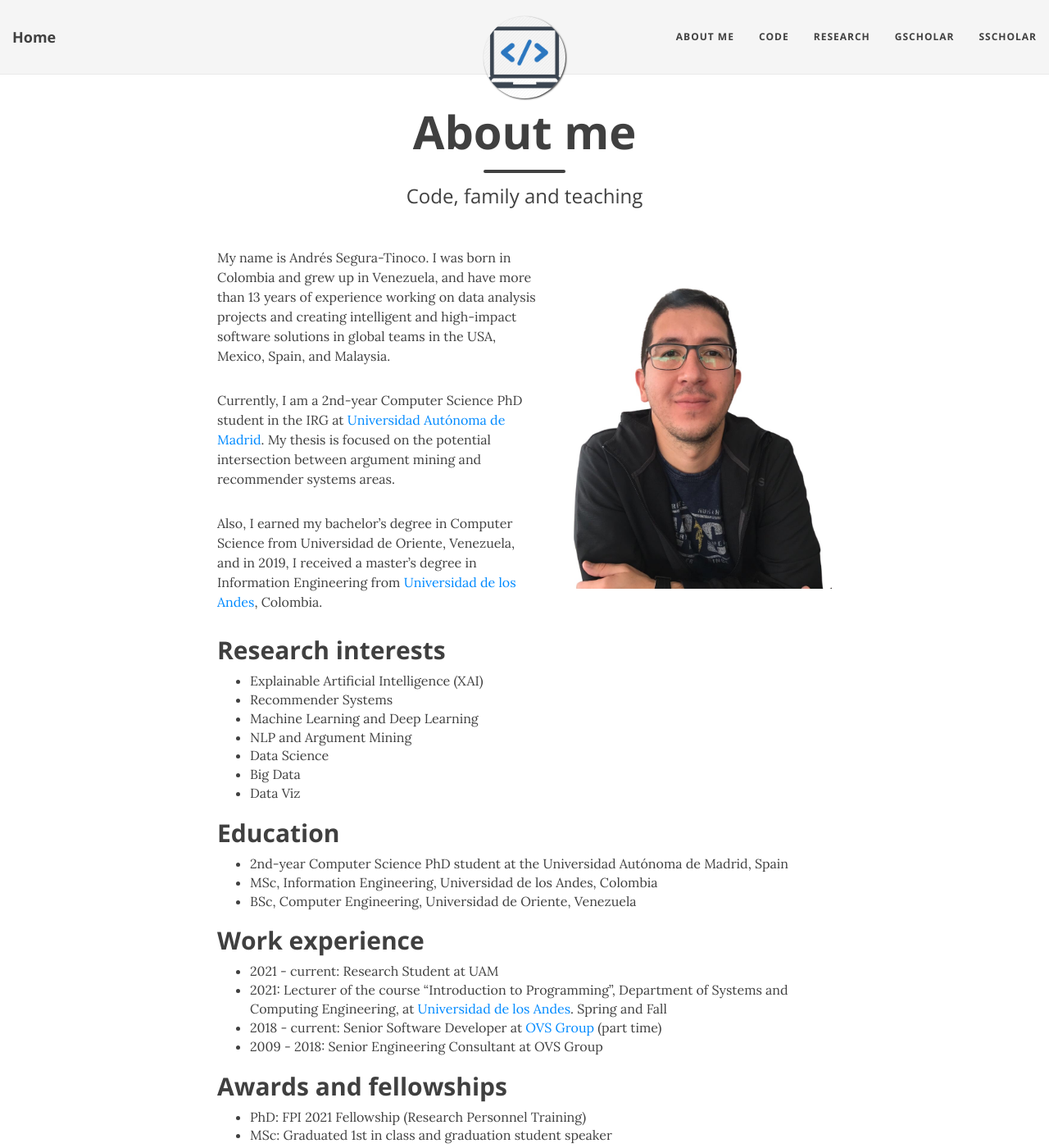
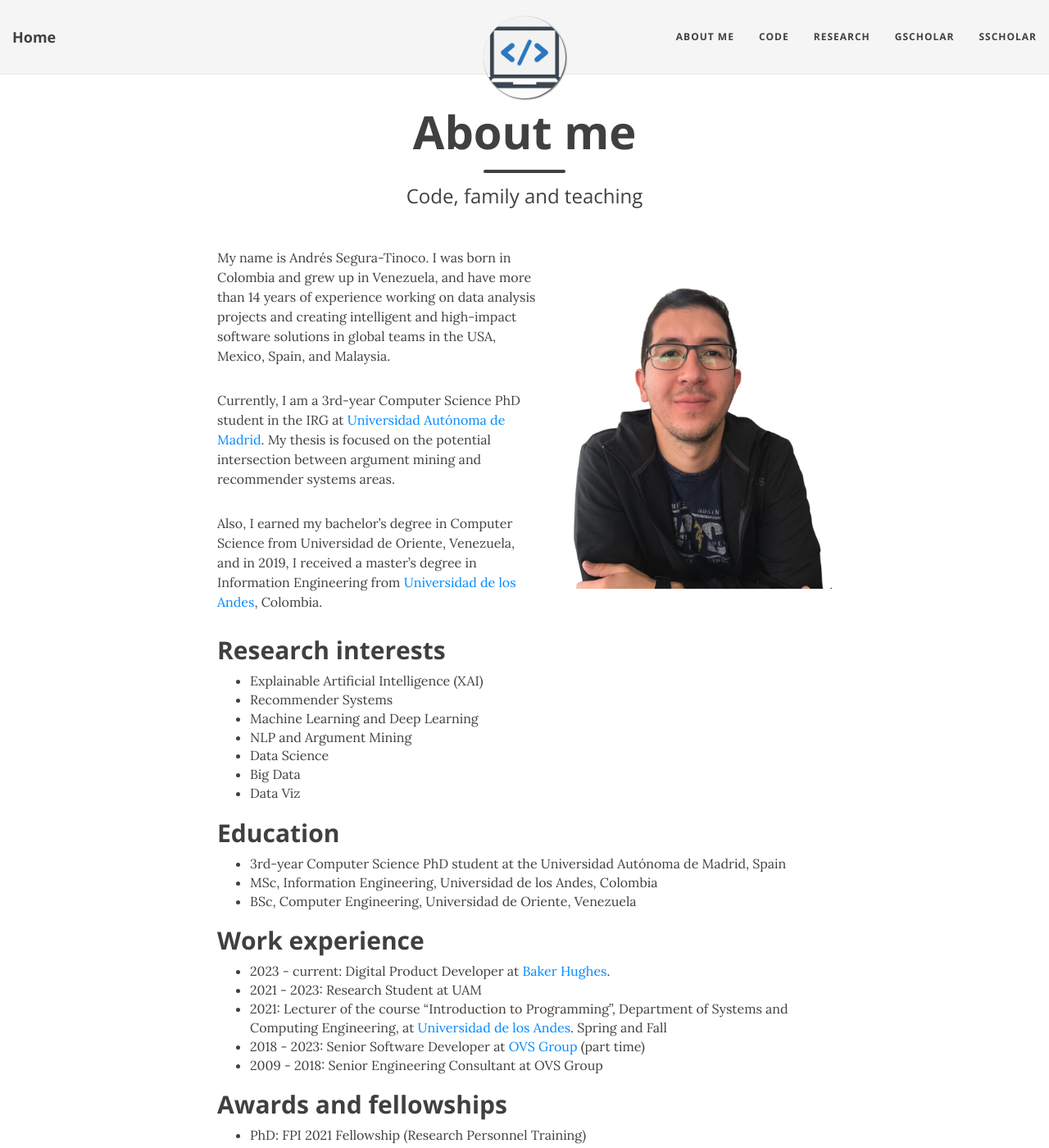
Before and after one commit to ansegura7/ansegura7.github.io, a Jekyll site: the page built from aboutme.md, in a window 1280 px wide and 1400 px high. Shown: the whole window at 82% size. Built offline with Jekyll 4.4.1, drawn with Linux system fonts in a browser that asks for light colours; nearby versions of some CDN libraries.

Commit message:
Update aboutme.md
The about-me section has been updated.

```diff
--- a/aboutme.md
+++ b/aboutme.md
@@ -6,8 +6,8 @@
 
 <div>
     <img alt="Andrés Segura-Tinoco image" src="https://raw.githubusercontent.com/ansegura7/ansegura7.github.io/master/img/avatar-icon-ast.jpg" style="width:350px; float:right; margin-left:10px; margin-bottom:15px;" >
-    <p>My name is Andrés Segura-Tinoco. I was born in Colombia and grew up in Venezuela, and have more than 13 years of experience working on data analysis projects and creating intelligent and high-impact software solutions in global teams in the USA, Mexico, Spain, and Malaysia.</p>
-    <p>Currently, I am a 2nd-year Computer Science PhD student in the IRG at <a href="http://www.uam.es/EscuelaDoctorado/Programa-de-Doctorado-en-Ingenier%C3%ADa-Inform%C3%A1tica-/1446711329597.htm?language=en_GB&nDept=2&pid=1446711296967&pidDept=1446711297278" target="_blank">Universidad Autónoma de Madrid</a>. My thesis is focused on the potential intersection between argument mining and recommender systems areas.</p>
+    <p>My name is Andrés Segura-Tinoco. I was born in Colombia and grew up in Venezuela, and have more than 14 years of experience working on data analysis projects and creating intelligent and high-impact software solutions in global teams in the USA, Mexico, Spain, and Malaysia.</p>
+    <p>Currently, I am a 3rd-year Computer Science PhD student in the IRG at <a href="http://www.uam.es/EscuelaDoctorado/Programa-de-Doctorado-en-Ingenier%C3%ADa-Inform%C3%A1tica-/1446711329597.htm?language=en_GB&nDept=2&pid=1446711296967&pidDept=1446711297278" target="_blank">Universidad Autónoma de Madrid</a>. My thesis is focused on the potential intersection between argument mining and recommender systems areas.</p>
 </div>
 
 Also, I earned my bachelor’s degree in Computer Science from Universidad de Oriente, Venezuela, and in 2019, I received a master’s degree in Information Engineering from <a href="https://sistemas.uniandes.edu.co/es/mine" target="_blank">Universidad de los Andes</a>, Colombia.
@@ -22,14 +22,15 @@
 - Data Viz
 
 ## Education
-- 2nd-year Computer Science PhD student at the Universidad Autónoma de Madrid, Spain
+- 3rd-year Computer Science PhD student at the Universidad Autónoma de Madrid, Spain
 - MSc, Information Engineering, Universidad de los Andes, Colombia
 - BSc, Computer Engineering, Universidad de Oriente, Venezuela
 
 ## Work experience
-- 2021 - current: Research Student at UAM
+- 2023 - current: Digital Product Developer at <a href="https://www.bakerhughes.com/" target="_blank">Baker Hughes</a>.
+- 2021 - 2023: Research Student at UAM
 - 2021: Lecturer of the course "Introduction to Programming", Department of Systems and Computing Engineering, at <a href="https://uniandes.edu.co/" target="_blank">Universidad de los Andes</a>. Spring and Fall
-- 2018 - current: Senior Software Developer at <a href="http://ovsgroup.com/" target="_blank">OVS Group</a> (part time)
+- 2018 - 2023: Senior Software Developer at <a href="http://ovsgroup.com/" target="_blank">OVS Group</a> (part time)
 - 2009 - 2018: Senior Engineering Consultant at OVS Group
 
 ## Awards and fellowships
```
